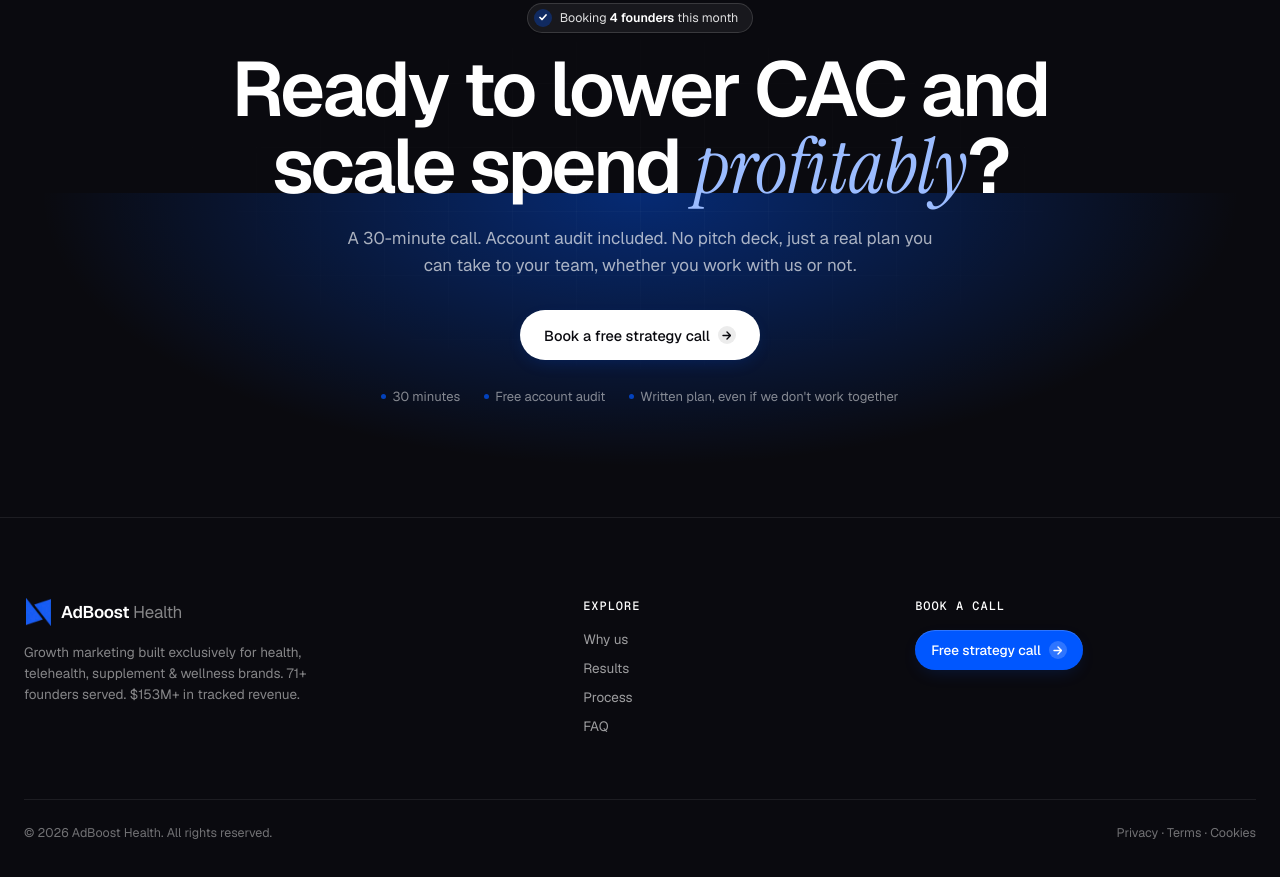
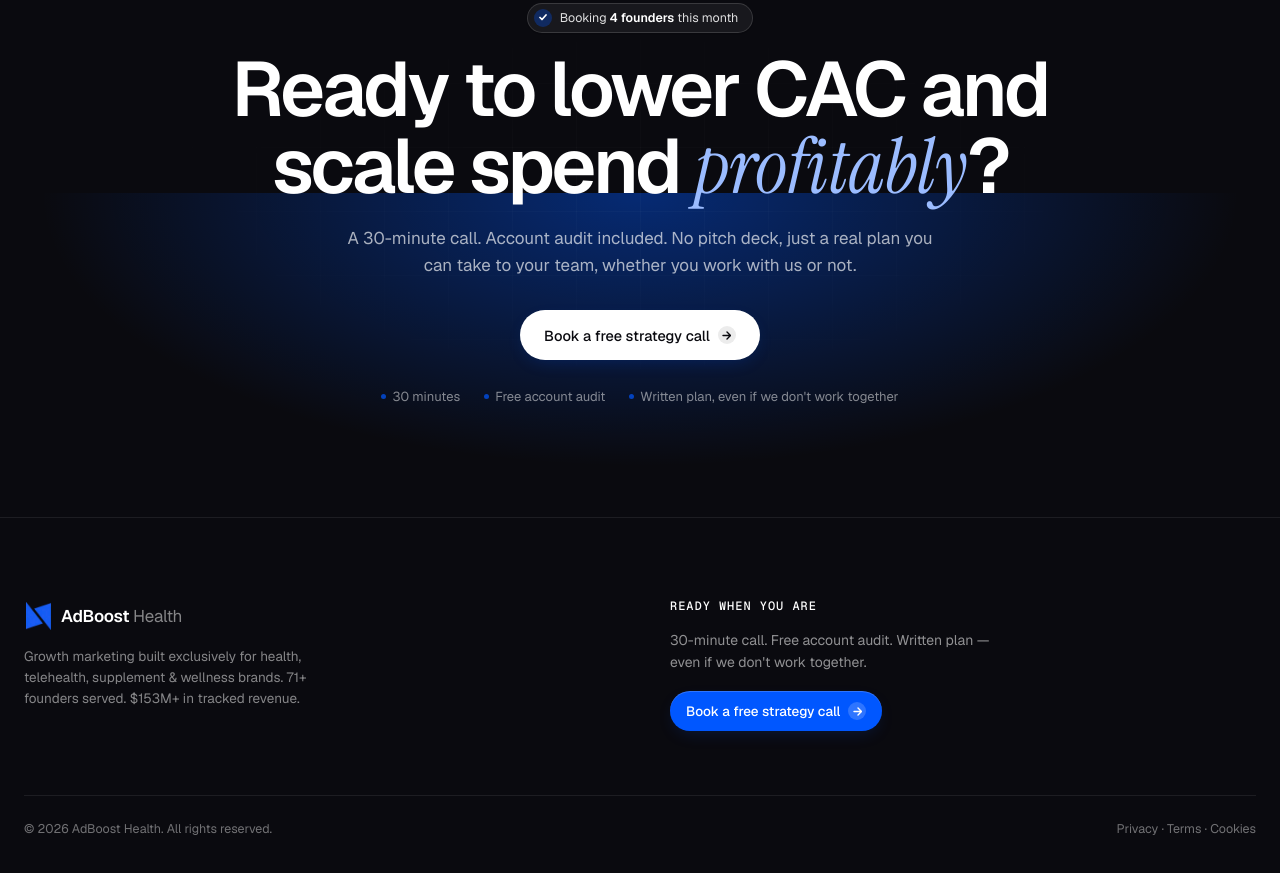
Before and after one commit to pravinemani5545/adboost-landing, an Astro site: page / in a window 1280 px wide. Shown: the part 7174-8051 px from the top of the page. Built offline with nearby package versions, Linux system fonts and the light colour scheme; Astro itself is replaced by a stand-in of ours; a script that the page names is missing.

Commit message:
Replace EXPLORE footer column with a CTA block
Removed the EXPLORE list (Why us / Results / Process / FAQ) since those
were duplicates of the nav. Replaced with a "Ready when you are" CTA
block (one sentence + Book a free strategy call button) so the footer
ends on the action we actually want.

Co-Authored-By: Claude Opus 4.7 (1M context) <noreply@anthropic.com>

```diff
--- a/src/pages/index.astro
+++ b/src/pages/index.astro
@@ -693,13 +693,10 @@ const CAL_URL = `https://cal.com/${CAL_LINK}`;
         <a class="brand" href="#"><span class="brand-mark" aria-hidden="true"></span><span>AdBoost <span style="color:rgba(255,255,255,.5);font-weight:400">Health</span></span></a>
         <p class="about">Growth marketing built exclusively for health, telehealth, supplement & wellness brands. 71+ founders served. $153M+ in tracked revenue.</p>
       </div>
-      <div>
-        <h6>EXPLORE</h6>
-        <ul><li><a href="#why">Why us</a></li><li><a href="#results">Results</a></li><li><a href="#process">Process</a></li><li><a href="#faq">FAQ</a></li></ul>
-      </div>
-      <div>
-        <h6>BOOK A CALL</h6>
-        <a class="btn btn-primary" href={CAL_URL} target="_blank" rel="noopener" data-cal-namespace={CAL_NAMESPACE} data-cal-link={CAL_LINK} data-cal-config='{"layout":"month_view"}'>Free strategy call <span class="chev"><svg width="9" height="9" viewBox="0 0 9 9" fill="none"><path d="M1 4.5h7M5 1l3.5 3.5L5 8" stroke="currentColor" stroke-width="1.4" stroke-linecap="round" stroke-linejoin="round"/></svg></span></a>
+      <div class="foot-cta">
+        <h6>READY WHEN YOU ARE</h6>
+        <p>30-minute call. Free account audit. Written plan — even if we don't work together.</p>
+        <a class="btn btn-primary" href={CAL_URL} target="_blank" rel="noopener" data-cal-namespace={CAL_NAMESPACE} data-cal-link={CAL_LINK} data-cal-config='{"layout":"month_view"}'>Book a free strategy call <span class="chev"><svg width="9" height="9" viewBox="0 0 9 9" fill="none"><path d="M1 4.5h7M5 1l3.5 3.5L5 8" stroke="currentColor" stroke-width="1.4" stroke-linecap="round" stroke-linejoin="round"/></svg></span></a>
       </div>
     </div>
     <div class="legal">
--- a/src/styles/global.css
+++ b/src/styles/global.css
@@ -444,7 +444,9 @@ section.stats { padding: 0 0 96px; }
 
 /* ============ FOOTER ============ */
 footer { background: #0a0a0f; color: rgba(255, 255, 255, .6); padding: 80px 0 36px; border-top: 1px solid rgba(255, 255, 255, .08); }
-.foot { display: grid; grid-template-columns: 1.8fr 1fr 1.2fr; gap: 48px; align-items: start; }
+.foot { display: grid; grid-template-columns: 1fr 1fr; gap: 60px; align-items: center; }
+.foot-cta { text-align: left; }
+.foot-cta p { color: rgba(255, 255, 255, .55); font-size: 14px; line-height: 1.55; margin: 14px 0 18px; max-width: 38ch; }
 .foot .brand { color: #fff; font-size: 17px; }
 .foot .brand-mark { background: url('/logos/adboost-mark.webp') center/contain no-repeat; }
 .foot p.about { margin: 16px 0 18px; font-size: 13.5px; line-height: 1.55; max-width: 36ch; color: rgba(255, 255, 255, .5); }
```
